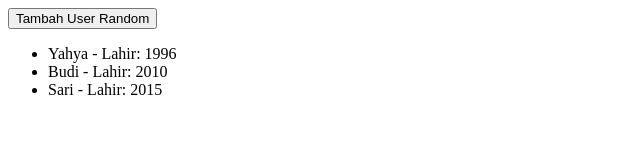
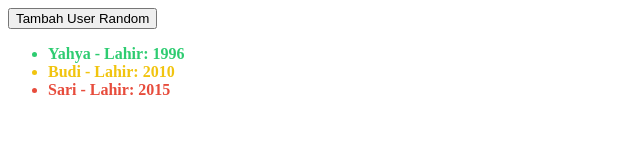
Before and after one commit to YahyaSopian/learning-journey, a plain HTML site: page fase-2-javascript/01-logic-basic/index.html in a window 1280 px wide. Shown: the whole page, without its empty margins (0-640 px from the left). Drawn offline with Linux system fonts and the light colour scheme.

Commit message:
feat: add dynamic styling based on age category

```diff
--- a/fase-2-javascript/01-logic-basic/app.js
+++ b/fase-2-javascript/01-logic-basic/app.js
@@ -36,19 +36,31 @@ const dataUser = [
 
 const listParent = document.getElementById("daftar-user");
 
-for (let i = 0; i < dataUser.length; i++) {
-  cekStatusUser(dataUser[i].nama, dataUser[i].tahunLahir, dataUser[i].isDev);
-  const listItem = document.createElement("li");
-  listItem.innerText = `${dataUser[i].nama} - Lahir: ${dataUser[i].tahunLahir}`;
-  listParent.appendChild(listItem);
+// Fungsi khusus untuk membuat dan menempelkan elemen ke layar
+function renderUser(userObj) {
+  const item = document.createElement("li");
+  item.innerText = `${userObj.nama} - Lahir: ${userObj.tahunLahir}`;
+
+  let usiaUser = tahunSekarang - userObj.tahunLahir;
+
+  // Tentukan class berdasarkan usia
+  if (usiaUser >= 18) item.classList.add("dewasa");
+  else if (usiaUser >= 13) item.classList.add("remaja");
+  else item.classList.add("anak");
+
+  listParent.appendChild(item);
 }
 
+// Sekarang Loop jadi jauh lebih bersih:
+dataUser.forEach((user) => {
+  renderUser(user);
+  cekStatusUser(user.nama, user.tahunLahir, user.isDev);
+});
+
+// Dan Event Listener juga jadi sangat ringkas:
 const tombol = document.getElementById("btn-tambah");
 tombol.addEventListener("click", () => {
   const userBaru = { nama: "User Misterius", tahunLahir: 2000, isDev: false };
-  const itemBaru = document.createElement("li");
-  itemBaru.innerText = `${userBaru.nama} - Lahir: ${userBaru.tahunLahir}`;
-  document.getElementById("daftar-user").appendChild(itemBaru);
-
+  renderUser(userBaru);
   cekStatusUser(userBaru.nama, userBaru.tahunLahir, userBaru.isDev);
 });
--- a/fase-2-javascript/01-logic-basic/index.html
+++ b/fase-2-javascript/01-logic-basic/index.html
@@ -4,6 +4,7 @@
     <meta charset="UTF-8" />
     <meta name="viewport" content="width=device-width, initial-scale=1.0" />
     <title>Document</title>
+    <link rel="stylesheet" href="./style.css" />
   </head>
   <body>
     <button id="btn-tambah">Tambah User Random</button>
--- /dev/null
+++ b/fase-2-javascript/01-logic-basic/style.css
@@ -0,0 +1,12 @@
+.anak {
+  color: #e74c3c;
+  font-weight: bold;
+} /* Merah */
+.remaja {
+  color: #f1c40f;
+  font-weight: bold;
+} /* Kuning */
+.dewasa {
+  color: #2ecc71;
+  font-weight: bold;
+} /* Hijau */
```
